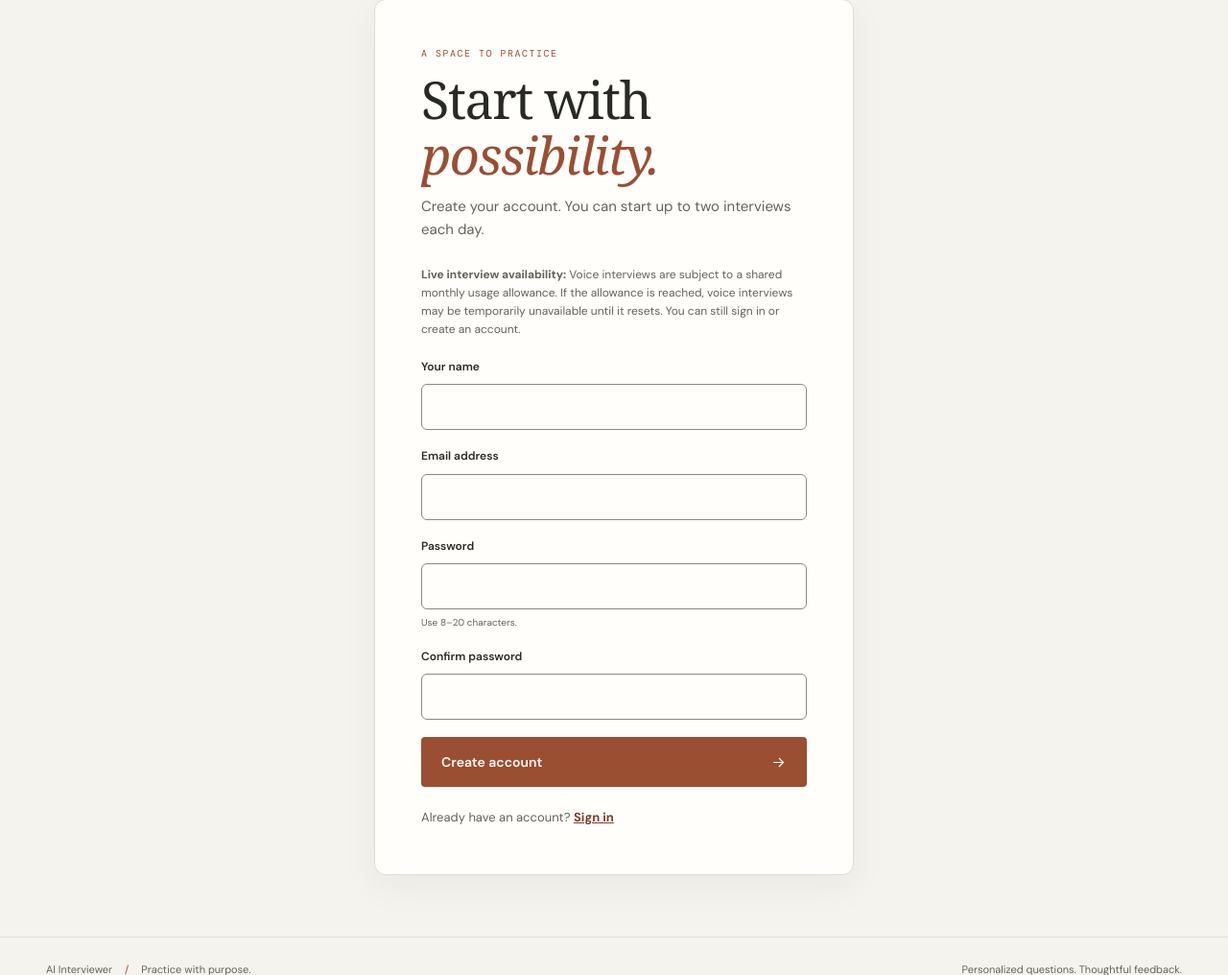
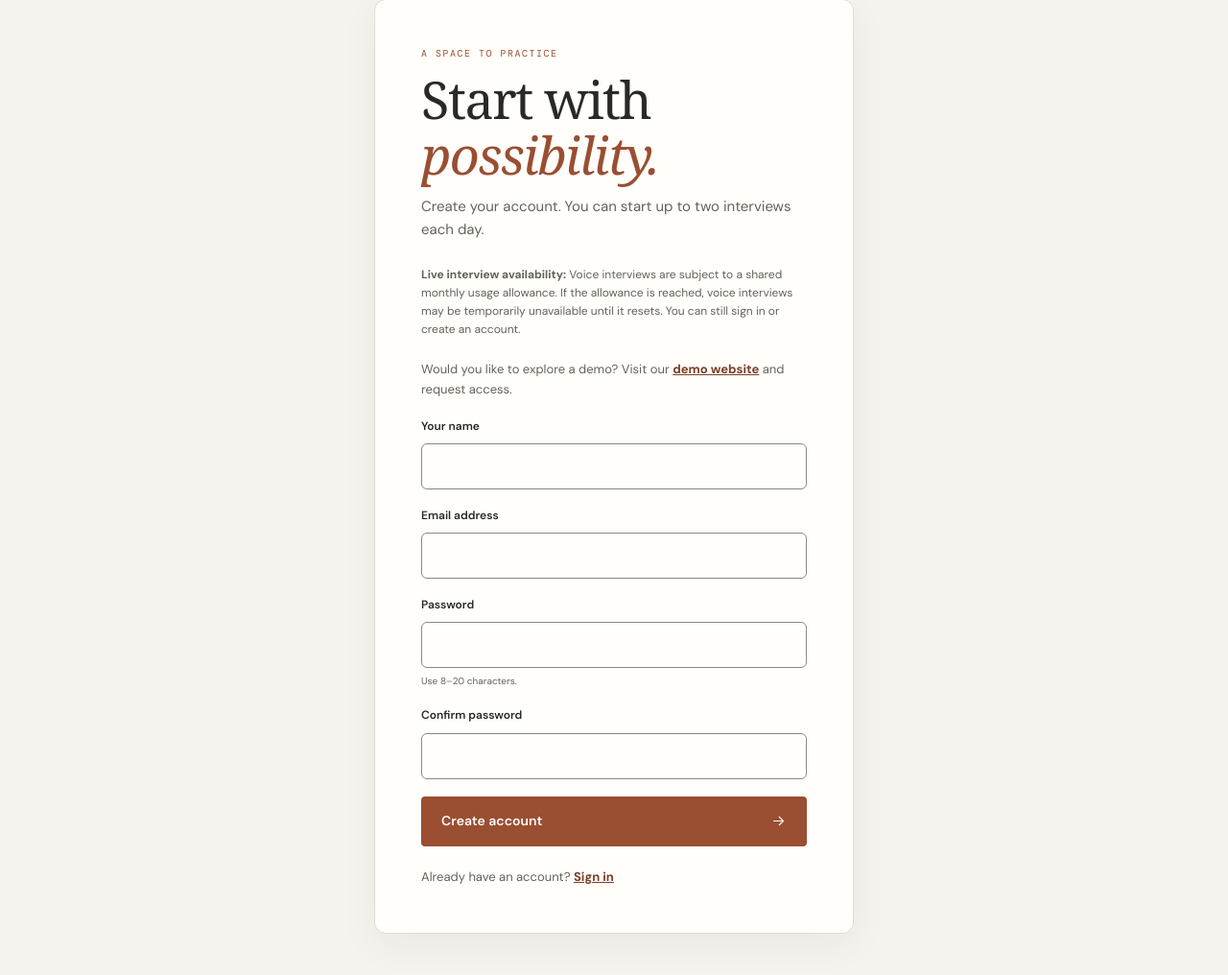
Before and after one commit to Sahil-1727/AI-Interviewer, a Python web app: template app/templates/signup.html in a window 1280 px wide. Shown: the part 141-1157 px from the top of the page at 96% size. Run offline with Jinja, Linux system fonts and the light colour scheme; the template is opened without the code that fills it, so the values that code supplies are empty; some web fonts are replaced.

Commit message:
Add demo access link to account pages

```diff
--- a/app/templates/login.html
+++ b/app/templates/login.html
@@ -8,6 +8,7 @@
         <h1 id="account-title">Welcome <em>back.</em></h1>
         <p class="muted">Sign in to prepare for your next interview.</p>
         <p class="account-quota" role="note"><strong>Live interview availability:</strong> Voice interviews are subject to a shared monthly usage allowance. If the allowance is reached, voice interviews may be temporarily unavailable until it resets. You can still sign in or create an account.</p>
+        <p class="account-switch">Would you like to explore a demo? Visit our <a href="https://livekit-ai-interviewer.vercel.app/">demo website</a> and request access.</p>
         {% if error %}<p class="account-error" role="alert">{{ error }}</p>{% endif %}
         <form method="POST" action="{{ url_for('accounts.login') }}" data-submit-form>
             <input type="hidden" name="csrf_token" value="{{ csrf_token() }}">
--- a/app/templates/signup.html
+++ b/app/templates/signup.html
@@ -8,6 +8,7 @@
         <h1 id="account-title">Start with <em>possibility.</em></h1>
         <p class="muted">Create your account. You can start up to two interviews each day.</p>
         <p class="account-quota" role="note"><strong>Live interview availability:</strong> Voice interviews are subject to a shared monthly usage allowance. If the allowance is reached, voice interviews may be temporarily unavailable until it resets. You can still sign in or create an account.</p>
+        <p class="account-switch">Would you like to explore a demo? Visit our <a href="https://livekit-ai-interviewer.vercel.app/">demo website</a> and request access.</p>
         {% if error %}<p class="account-error" role="alert">{{ error }}</p>{% endif %}
         <form method="POST" action="{{ url_for('accounts.signup') }}" data-submit-form>
             <input type="hidden" name="csrf_token" value="{{ csrf_token() }}">
```
